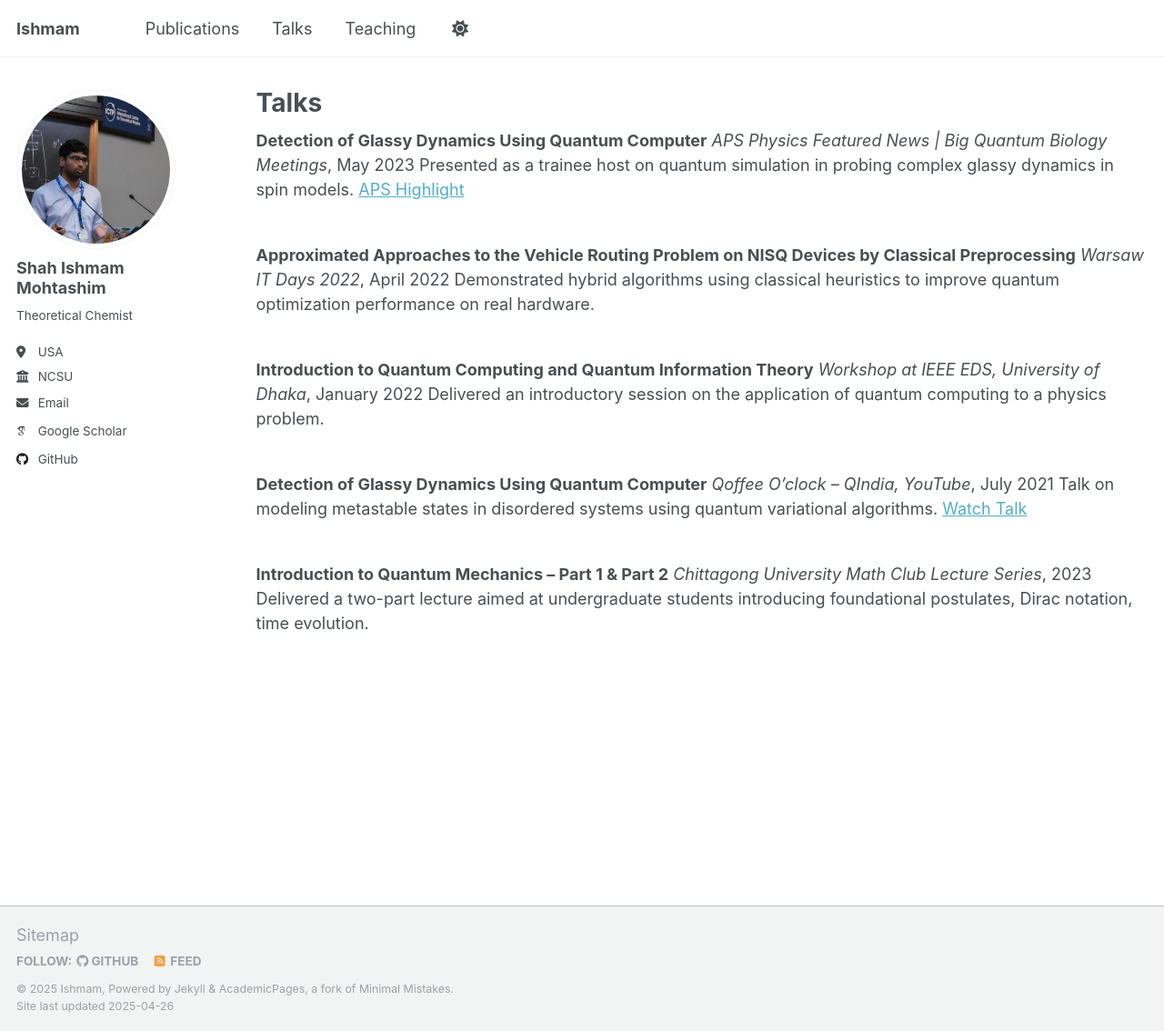
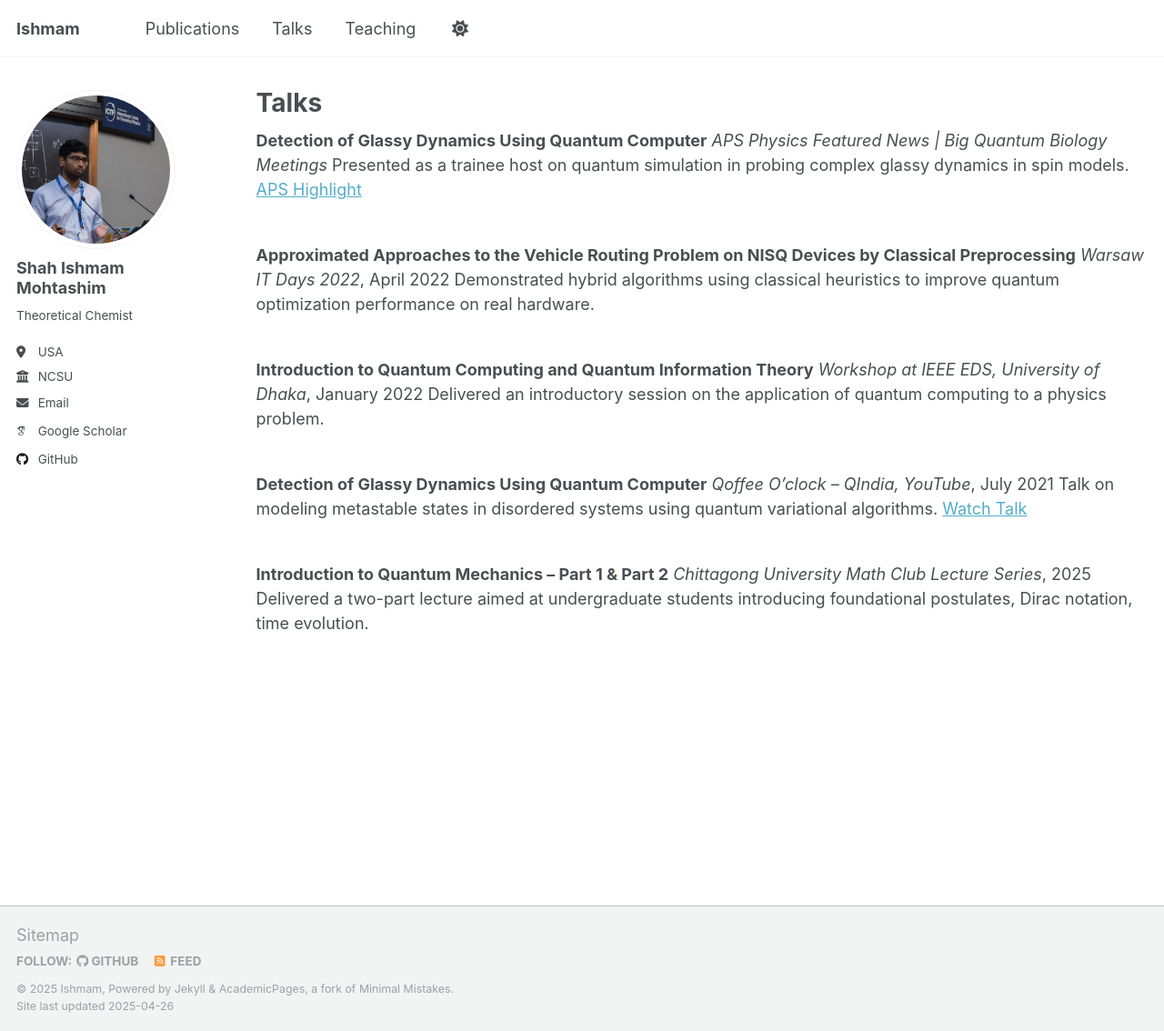
Before and after one commit to IshmamShah/ishmamshah.github.io, a Jekyll site: the page built from _pages/talks.html, in a window 1280 px wide and 1134 px high. Shown: the whole window at 91% size. Built offline with Jekyll 4.4.1, drawn with Linux system fonts in a browser that asks for light colours; some web fonts are replaced.

Commit message:
Update talks.html

```diff
--- a/_pages/talks.html
+++ b/_pages/talks.html
@@ -7,7 +7,7 @@ author_profile: true
 
 <div class="pub" style="margin-bottom: 2.5em;">
 <b>Detection of Glassy Dynamics Using Quantum Computer</b>
-<i>APS Physics Featured News | Big Quantum Biology Meetings</i>, May 2023
+<i>APS Physics Featured News | Big Quantum Biology Meetings</i>
 Presented as a trainee host on quantum simulation in probing complex glassy dynamics in spin models.
 <a href="https://physics.aps.org/articles/v16/79" target="_blank">APS Highlight</a>
 </div>
@@ -33,6 +33,6 @@ Talk on modeling metastable states in disordered systems using quantum variation
 
 <div class="pub" style="margin-bottom: 2.5em;">
 <b>Introduction to Quantum Mechanics – Part 1 & Part 2</b>
-<i>Chittagong University Math Club Lecture Series</i>, 2023
+<i>Chittagong University Math Club Lecture Series</i>, 2025
 Delivered a two-part lecture aimed at undergraduate students introducing foundational postulates, Dirac notation, time evolution.
 </div>
```
